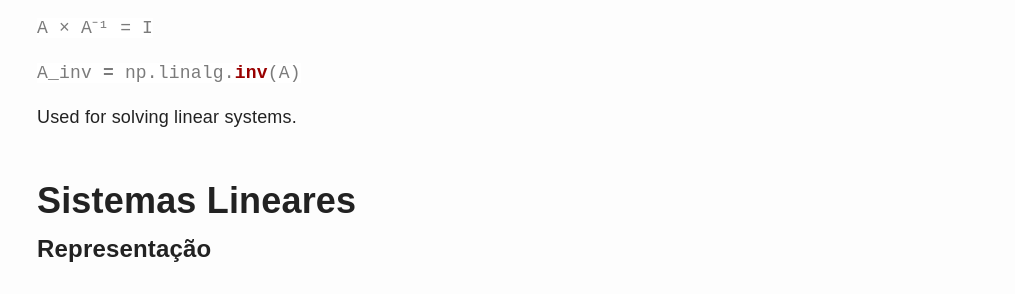
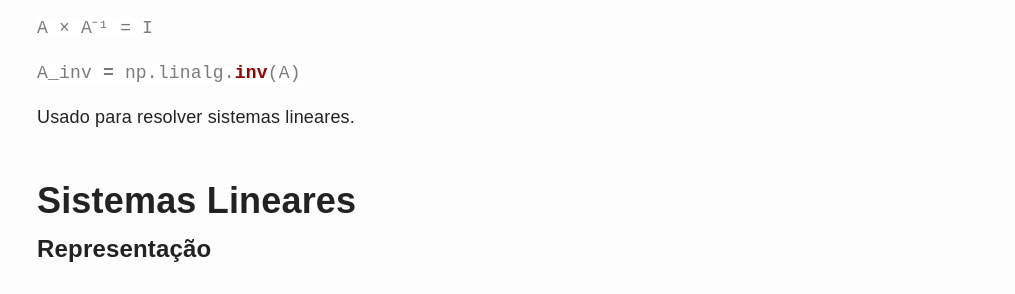
Before and after one commit to albertguedes/albertguedes.github.io, a Jekyll site: the page built from _posts/2016-09-08-algebra-linear-vetores-e-matrizes.md, in a window 1280 px wide and 900 px high, scrolled down 4401 px. Shown: the part 153-447 px from the top of the window, without its empty margins (265-1280 px from the left). Built offline with Jekyll 4.4.1, drawn with Linux system fonts in a browser that asks for light colours.

Commit message:
Fix remaining English phrases: 'Used for solving', 'Bessel's correction' -> Portuguese

````diff
--- a/_posts/2016-09-08-algebra-linear-vetores-e-matrizes.md
+++ b/_posts/2016-09-08-algebra-linear-vetores-e-matrizes.md
@@ -208,7 +208,7 @@ A × A⁻¹ = I
 A_inv = np.linalg.inv(A)
 ```
 
-Used for solving linear systems.
+Usado para resolver sistemas lineares.
 
 ## Sistemas Lineares
 
````
Also changed, not shown: _posts/2015-11-20-estatistica-descritiva-o-basico.md (+1 -1 lines).
